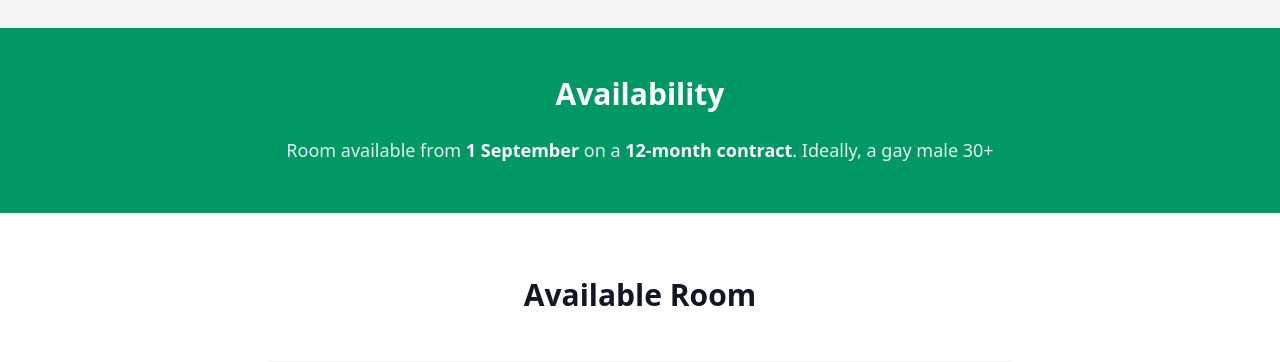
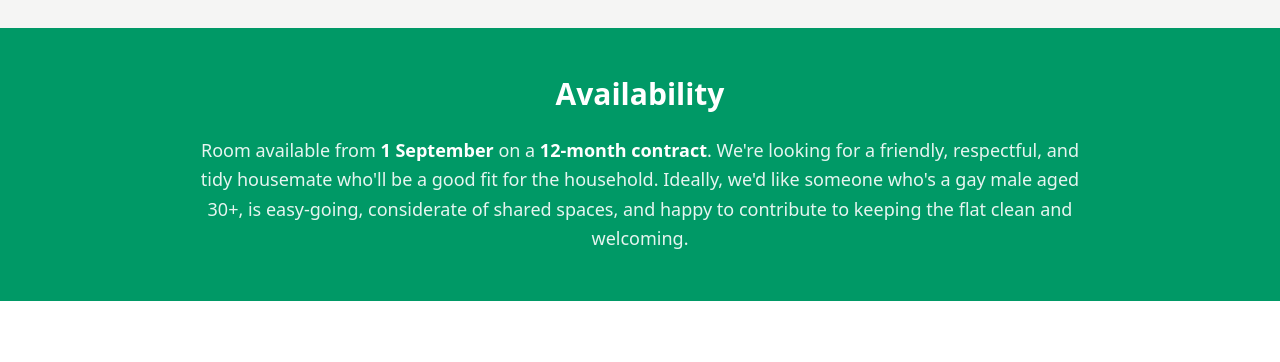
Before and after one commit to kcvanroose/Flat, a website: page index.html in a window 1280 px wide. Shown: the part 1840-2202 px from the top of the page. Drawn offline with Linux system fonts and the light colour scheme.

Commit message:
Update availability description and Kane's photo
Co-Authored-By: Claude Opus 4.5 <noreply@anthropic.com>

```diff
--- a/index.html
+++ b/index.html
@@ -102,7 +102,7 @@
             <div class="max-w-4xl mx-auto text-center">
                 <h2 class="text-3xl font-bold text-white mb-6">Availability</h2>
                 <p class="text-lg text-white/90 leading-relaxed">
-                    Room available from <strong class="text-white">1 September</strong> on a <strong class="text-white">12-month contract</strong>. Ideally, a gay male 30+
+                    Room available from <strong class="text-white">1 September</strong> on a <strong class="text-white">12-month contract</strong>. We're looking for a friendly, respectful, and tidy housemate who'll be a good fit for the household. Ideally, we'd like someone who's a gay male aged 30+, is easy-going, considerate of shared spaces, and happy to contribute to keeping the flat clean and welcoming.
                 </p>
             </div>
         </div>
```
Also changed, not shown: images/kane.JPG.
